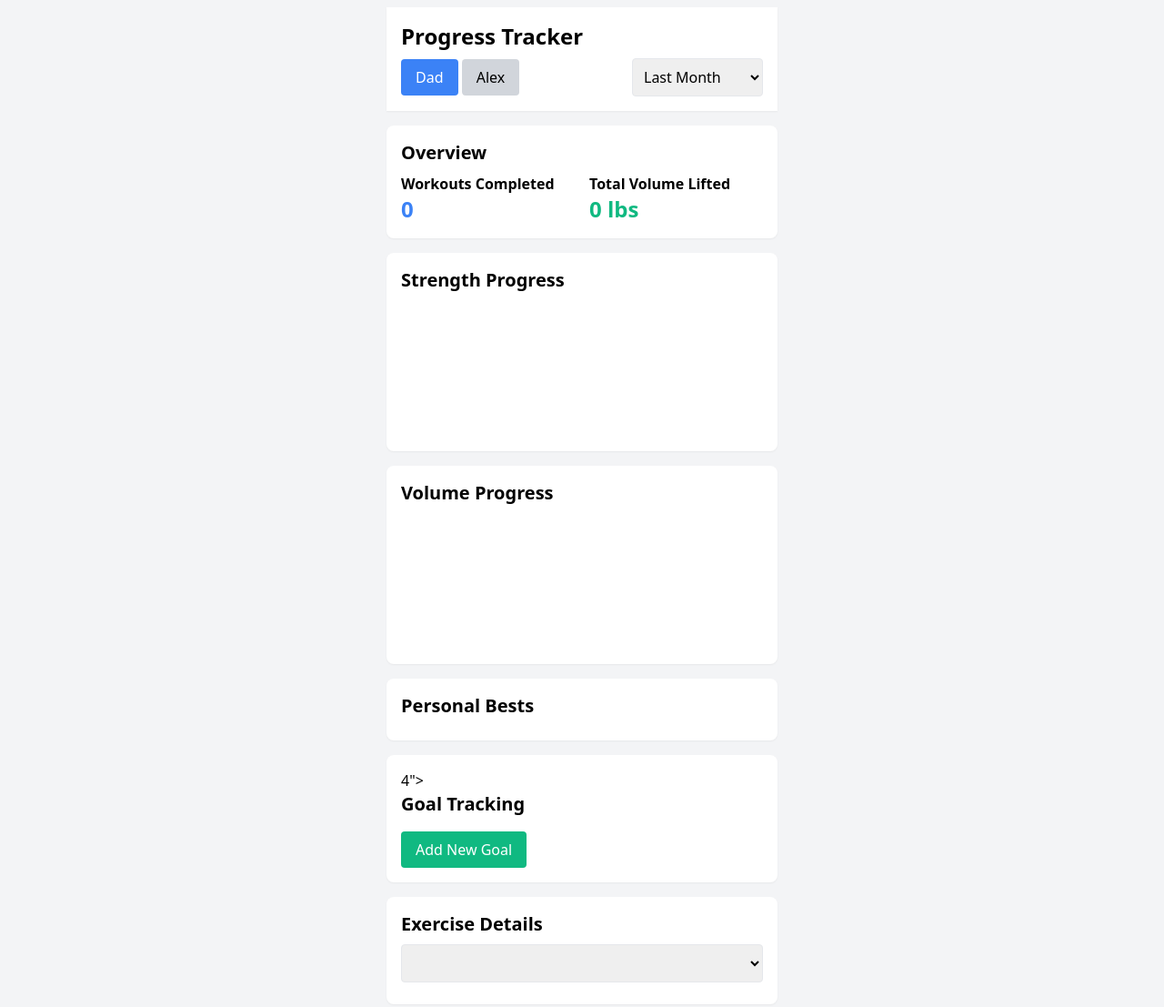
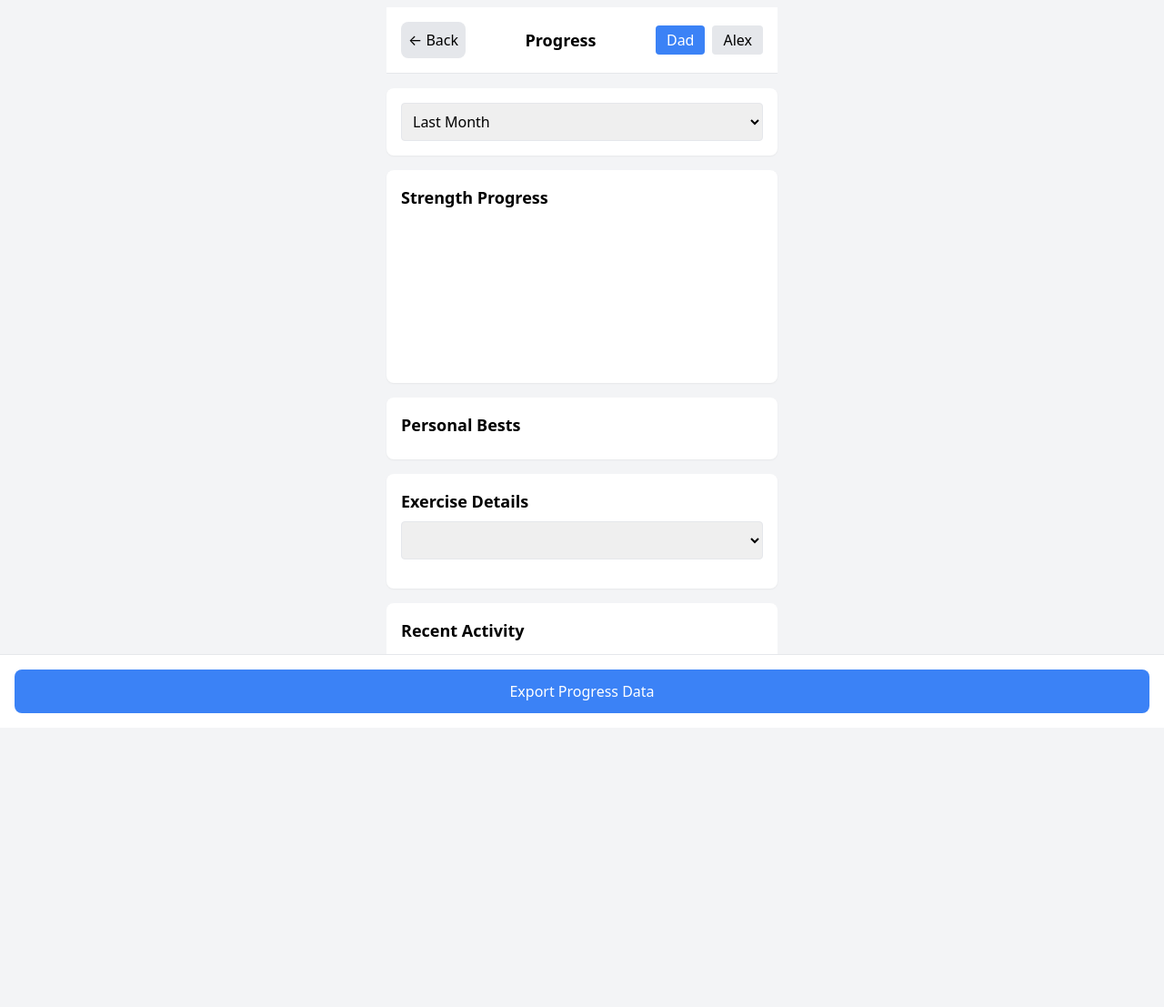
Before and after one commit to HeiricFTN/workout-tracker, a plain HTML site: page progress.html in a window 1280 px wide. Shown: the whole page at 91% size. After the commit the page ends 819 px from the top, so only its background shows below. Drawn offline with nearby package versions, Linux system fonts and the light colour scheme.

Commit message:
Update progress.html

```diff
--- a/progress.html
+++ b/progress.html
@@ -3,91 +3,94 @@
 <head>
     <meta charset="UTF-8">
     <meta name="viewport" content="width=device-width, initial-scale=1.0, maximum-scale=1.0, user-scalable=no, viewport-fit=cover">
-
-    <!-- PWA Meta Tags -->
-    <meta name="apple-mobile-web-app-capable" content="yes">
-    <meta name="apple-mobile-web-app-status-bar-style" content="black">
-    <meta name="apple-mobile-web-app-title" content="Workout Tracker">
-    <meta name="theme-color" content="#3b82f6">
-
-    <!-- PWA Icons -->
-    <link rel="apple-touch-icon" href="icons/icon-152x152.png">
-    <link rel="icon" type="image/png" sizes="32x32" href="icons/icon-32x32.png">
-    <link rel="icon" type="image/png" sizes="16x16" href="icons/icon-16x16.png">
-
-    <!-- PWA Manifest -->
-    <link rel="manifest" href="manifest.json">
-
-    <!-- Stylesheets -->
+    <title>Progress - Dad & Alex Workout</title>
     <link href="https://cdn.jsdelivr.net/npm/tailwindcss@2.2.19/dist/tailwind.min.css" rel="stylesheet">
     <link rel="stylesheet" href="styles.css">
-
-    <!-- Page-specific title -->
-    <title>Dad & Alex Workout</title> <!-- Adjust title per page -->
+    <script src="https://cdn.jsdelivr.net/npm/chart.js"></script>
 </head>
 <body class="bg-gray-100">
     <div class="app-container">
-        <header class="bg-white shadow-sm p-4 mb-4">
-            <h1 class="text-2xl font-bold">Progress Tracker</h1>
-            <div class="flex justify-between items-center mt-2">
-                <div>
-                    <button id="dadButton" class="px-4 py-2 bg-blue-500 text-white rounded">Dad</button>
-                    <button id="alexButton" class="px-4 py-2 bg-gray-300 rounded">Alex</button>
+        <!-- Header -->
+        <header class="sticky top-0 bg-white border-b z-10 mb-4">
+            <div class="flex items-center justify-between p-4">
+                <button onclick="location.href='index.html'"
+                        class="p-2 bg-gray-200 rounded-lg">
+                    ← Back
+                </button>
+                <h1 class="text-lg font-bold">Progress</h1>
+                <div class="flex gap-2">
+                    <button id="dadButton" class="px-3 py-1 -1 bg-blue-500 text-white rounded">Dad</button>
+                    <button id="alexButton" class="px-3 py-1 bg-gray-200 rounded">Alex</button>
                 </div>
-                <select id="timeRangeSelector" class="border rounded p-2">
-                    <option value="1">Last Month</option>
-                    <option value="3">Last 3 Months</option>
-                    <option value="6">Last 6 Months</option>
-                    <option value="12">Last Year</option>
-                    <option value="all">All Time</option>
-                </select>
             </div>
         </header>
 
-        <section id="overviewSection" class="bg-white rounded-lg shadow-sm p-4 mb-4">
-            <h2 class="text-xl font-bold mb-2">Overview</h2>
-            <div class="grid grid-cols-2 gap-4">
-                <div>
-                    <h3 class="font-semibold">Workouts Completed</h3>
-                    <p id="workoutsCompleted" class="text-2xl font-bold text-blue-500">0</p>
-                </div>
-                <div>
-                    <h3 class="font-semibold">Total Volume Lifted</h3>
-                    <p id="totalVolume" class="text-2xl font-bold text-green-500">0 lbs</p>
-                </div>
+        <!-- Time Range Selector -->
+        <section class="bg-white rounded-lg shadow-sm p-4 mb-4">
+            <select id="timeRange" class="w-full p-2 border rounded">
+                <option value="1">Last Month</option>
+                <option value="3">Last 3 Months</option>
+                <option value="6">Last 6 Months</option>
+                <option value="12">Last Year</option>
+                <option value="all">All Time</option>
+            </select>
+        </section>
+
+        <!-- Strength Progress -->
+        <section class="bg-white rounded-lg shadow-sm p-4 mb-4">
+            <h2 class="text-lg font-bold mb-2">Strength Progress</h2>
+            <div class="chart-container">
+                <canvas id="strengthChart"></canvas>
             </div>
         </section>
 
-        <section id="strengthProgressSection" class="bg-white rounded-lg shadow-sm p-4 mb-4">
-            <h2 class="text-xl font-bold mb-2">Strength Progress</h2>
-            <canvas id="strengthProgressChart"></canvas>
+        <!-- Personal Bests -->
+        <section class="bg-white rounded-lg shadow-sm p-4 mb-4">
+            <h2 class="text-lg font-bold mb-2">Personal Bests</h2>
+            <div id="personalBests" class="s="space-y-2">
+                <!-- Populated by JS -->
+            </div>
         </section>
 
-        <section id="volumeProgressSection" class="bg-white rounded-lg shadow-sm p-4 mb-4">
-            <h2 class="text-xl font-bold mb-2">Volume Progress</h2>
-            <canvas id="volumeProgressChart"></canvas>
+        <!-- Exercise Details -->
+        <section class="bg-white rounded-lg shadow-sm p-4 mb-4">
+            <h2 class="text-lg font-bold mb-2">Exercise Details</h2>
+            <select id="exerciseSelect" class="w-full p-2 border rounded mb-4">
+                <!-- Populated by JS -->
+            </select>
+            <div id="exerciseDetail">
+                <!-- Populated by JS -->
+            </div>
         </section>
 
-        <section id="personalBestsSection" class="bg-white rounded-lg shadow-sm p-4 mb-4">
-            <h2 class="text-xl font-bold mb-2">Personal Bests</h2>
-            <div id="personalBestsList" cl class="space-y-2"></div>
+        <!-- Recent Activity -->
+        <section class="bg-white rounded-lg shadow-sw-sm p-4 mb-20">
+            <h2 class="text-lg font-bold mb-2">Recent Activity</h2>
+            <div id="recentActivity" class="space-y-2">
+                <!-- Populated by JS -->
+            </div>
         </section>
 
-        <section id="goalTrackingSection" class="bg-white rounded-lg shadow-sm p-4 mb-4">4">
-            <h2 class="text-xl font-bold mb-2">Goal Tracking</h2>
-            <div id="goalsList" class="space-y--y-2"></div>
-            <button id="addGoalBtn" class="mt-2 px-4 py-2 bg-green-500 text-white rounded">Add New Goal</button>
-        </section>
-
-        <section id="exerciseDetailsSection" class="bg-white rounded-lg shadow-sm p-4 mb-4">
-            <h2 class="text-xl font-bold mb-2">Exercise Details</h2>
-            <select id="exerciseSelector" class="w-full border rounded p-2 mb-2">
-                <!-- Populated dynamically -->
-            </select>
-            <div id="exerciseDetailsils"></div>
-        </section>
+        <!-- Export Data Button -->
+        <div class="fixed bottom-0 left-0 right-0 bg-white border-t p-4"
+             style="max-width: inherit; margin: 0 auto;">
+            <button id="exportDataBtn"
+                    class="w-full py-3 bg-blue-500 text-white rounded-lg">
+                Export Progress Data
+            </button>
+        </div>
     </div>
 
-    <script src="progress.js"></script>
+    <!-- Loading Overlay -->
+    <div id="loadingOverlay"
+         class="fixed inset-0 bg-black bg-opacity-50 hidden flex items-center justify-center">
+        <div class="bg-white p-4 rounded-lg">
+            <p class="text-center">Loading...</p>
+        </div>
+    </div>
+
+    <script type="module" src="js/dataManager.js"></script>
+    <script type="module" src="js/workoutLibrary.js"></script>
+    <script type="module" src="js/progressTracker.js"></script>
 </body>
 </html>
```
